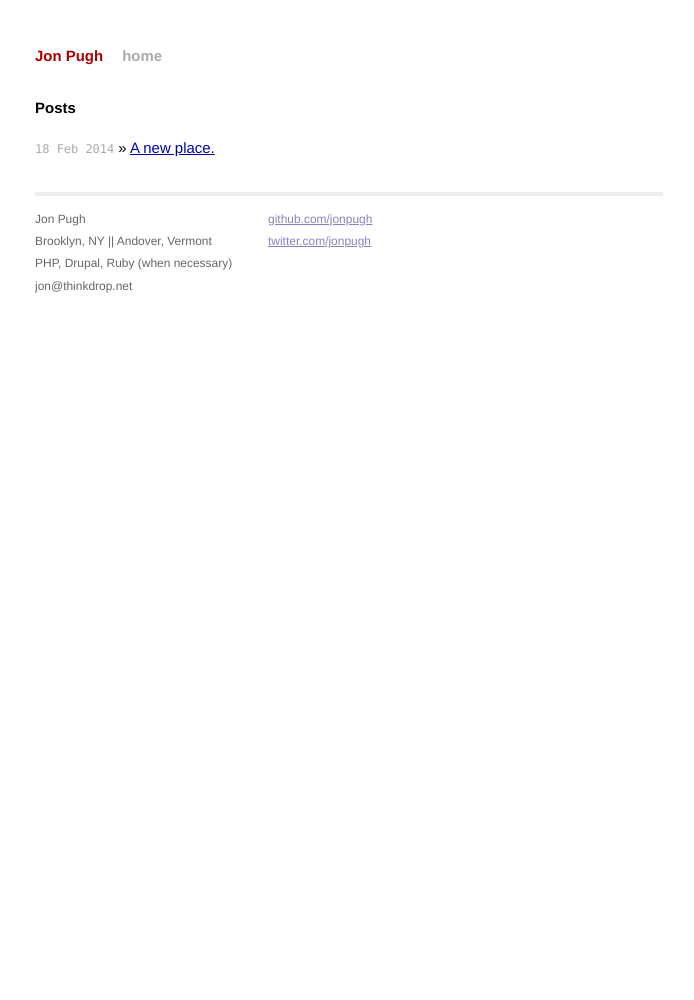
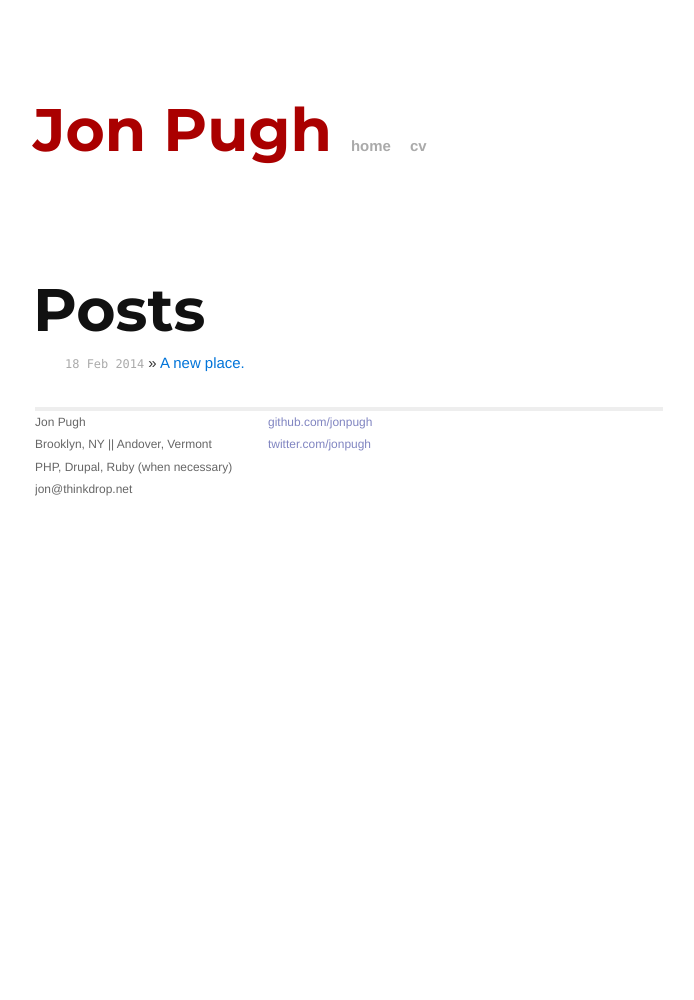
Before and after one commit to jonpugh/jonpugh.github.io, a Jekyll site: the page built from index.html, in a window 1280 px wide. Shown: the whole page, without its empty margins (291-985 px from the left). Built offline with Jekyll 4.4.1, drawn with Linux system fonts in a browser that asks for light colours; Markdown is read by kramdown in place of the engine named in the settings; before the commit the page ends 945 px from its top, so only the background shows below that.

Commit message:
Adding some awesome css from solo

```diff
--- a/_layouts/default.html
+++ b/_layouts/default.html
@@ -11,6 +11,7 @@
 
         <!-- Custom CSS -->
         <link rel="stylesheet" href="/css/main.css">
+        <link rel="stylesheet" href="/css/solo.css">
 
     </head>
     <body>
@@ -19,6 +20,7 @@
           <div class="header">
             <h1 class="title"><a href="/">{{ site.name }}</a></h1>
             <a class="extra" href="/">home</a>
+            <a class="extra" href="/cv">cv</a>
           </div>
 
           {{ content }}
--- /dev/null
+++ b/css/solo.css
@@ -0,0 +1,148 @@
+@import url(http://fonts.googleapis.com/css?family=Montserrat:700);
+@import url(http://fonts.googleapis.com/css?family=Inconsolata:400,700);
+
+html {
+  font: 16px/1.5 Inconsolata, sans-serif;
+}
+
+@media (min-width: 30rem) {
+  html {
+    font-size: 20px;
+  }
+}
+
+body {
+  margin: 2rem 0 5rem;
+  color: #333;
+}
+
+@media (min-width: 30rem) {
+  body {
+    margin-top: 5rem;
+  }
+}
+
+a {
+  color: #0074d9; /* From http://clrs.cc */
+  text-decoration: none;
+}
+
+a:hover, a:focus {
+  text-decoration: underline;
+}
+
+h1, h2, h3, h4, h5, h6 {
+  font-family: Montserrat, sans-serif;
+  margin: 0 0 0.5rem -0.1rem /* align left edge */;
+  line-height: 1;
+  color: #111;
+  text-rendering: optimizeLegibility;
+}
+
+h1 {
+  font-size: 2.5rem;
+  /*margin-bottom: 1rem;*/
+}
+
+@media (min-width: 30rem) {
+  h1 {
+    font-size: 3rem;
+    /*margin-bottom: 3rem;*/
+  }
+}
+
+h1 a {
+  color: inherit;
+}
+
+h2 {
+  margin-top: 2rem;
+  font-size: 1.25rem;
+  /*margin-bottom: 0.75rem;*/
+}
+
+@media (min-width: 30rem) {
+  h2 {
+    margin-top: 2.5rem;
+    font-size: 1.5rem;
+    margin-bottom: 1rem;
+  }
+}
+
+h3, h4, h5, h6 {
+  margin-top: 1.5rem;
+  font-size: 1rem;
+  text-transform: uppercase;
+}
+
+p, ul, ol, dl, table, pre, blockquote {
+  margin-top: 0;
+  margin-bottom: 1rem;
+}
+
+ul, ol {
+  padding-left: 1.5rem;
+}
+
+dd {
+  margin-left: 1.5rem;
+}
+
+blockquote {
+  margin-left: 0;
+  margin-right: 0;
+  padding: .5rem 1rem;
+  border-left: .25rem solid #ccc;
+  color: #666;
+}
+
+blockquote p:last-child {
+  margin-bottom: 0;
+}
+
+hr {
+  border: none;
+  margin: 1.5rem 0;
+  border-bottom: 1px solid #ccc;
+  position: relative;
+  top: -1px;
+}
+
+.container img, .container iframe {
+  max-width: 100%;
+}
+
+.container img {
+  margin: 0 auto;
+  display: block;
+}
+
+table {
+  width: 100%;
+  border: 1px solid #ccc;
+  border-collapse: collapse;
+}
+
+td, th {
+  padding: .25rem .5rem;
+  border: 1px solid #ccc;
+}
+
+pre, code {
+  font-family: inherit;
+  background-color: #eee;
+}
+
+pre {
+  padding: .5rem 1rem;
+}
+
+code {
+  padding: .1rem .25rem;
+}
+
+.container {
+  max-width: 30rem;
+  margin: 0 auto;
+  padding: 0 1rem;
+}
```
